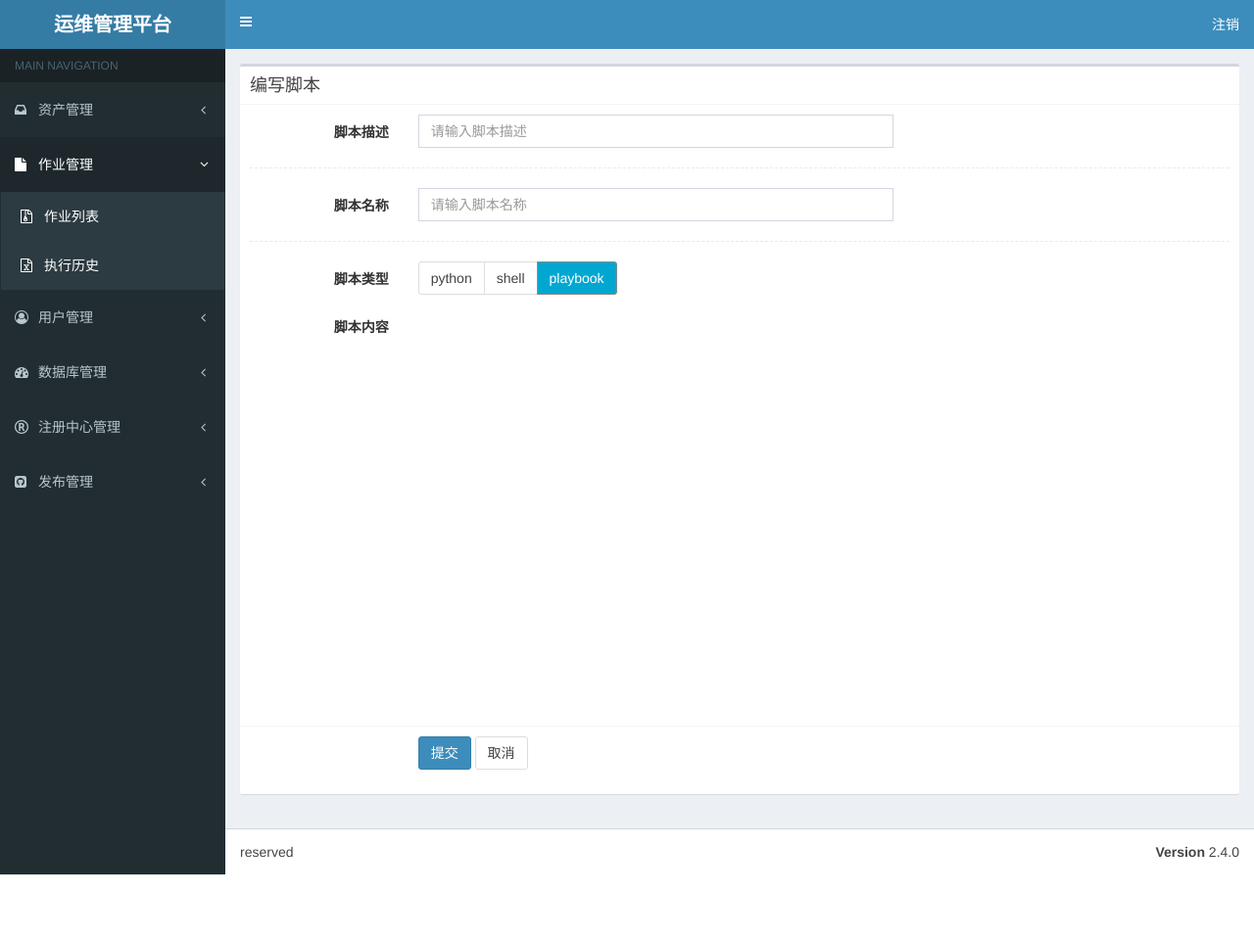
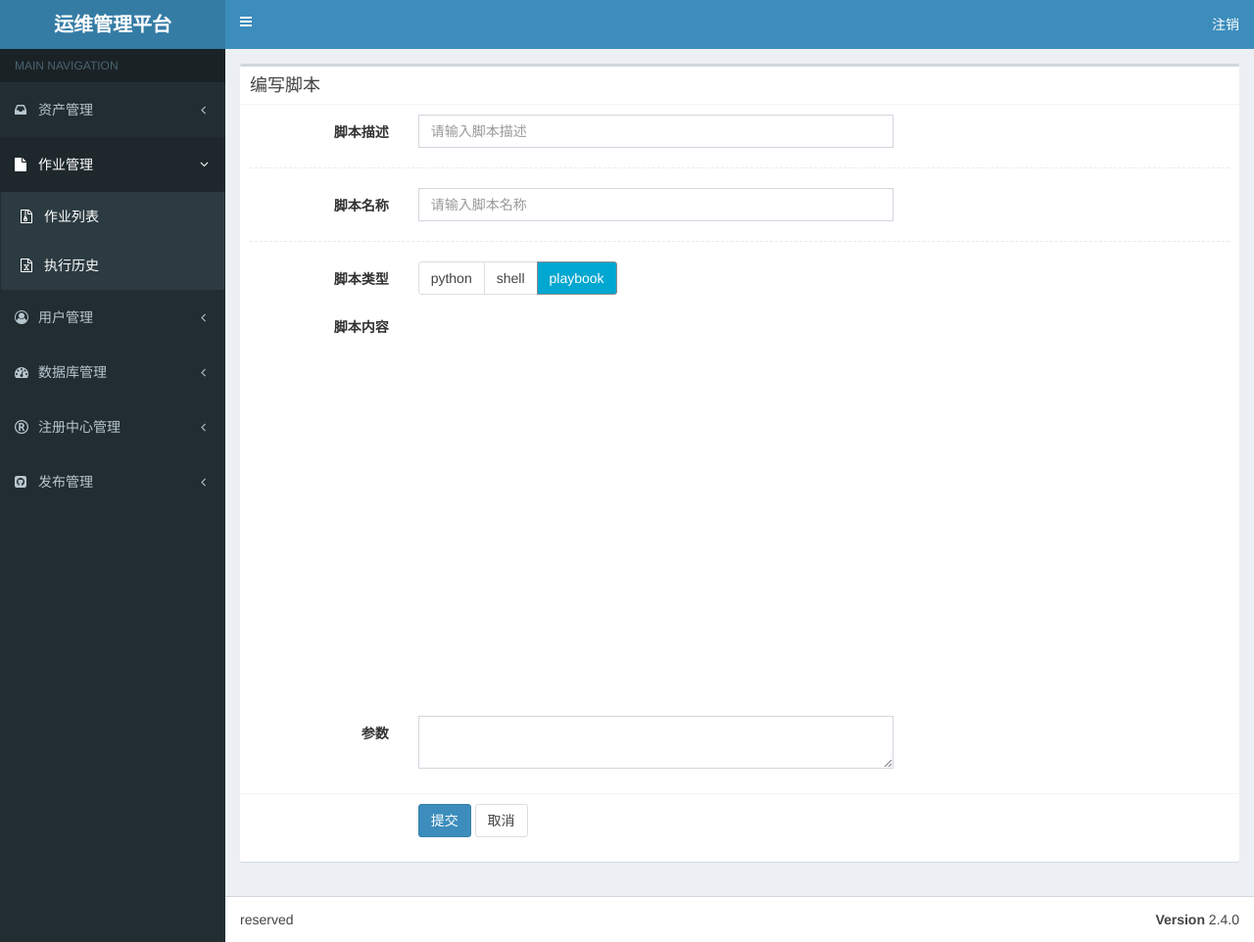
Before and after one commit to sxf123/opsplt, a Django app: page /job/content/ in a window 1280 px wide. Shown: the whole page at 98% size. Before the commit the page ends 893 px from the top, so only its background shows below. Run offline with Django 3.2, Linux system fonts and the light colour scheme; the visitor is signed in with stand-in values (Sample User, id 1); parts of the project's set-up code (start-up, migrations or seed data) failed here and were passed over; some libraries are stand-ins or nearby versions.

Commit message:
playbook执行增加参数

```diff
--- a/job/models.py
+++ b/job/models.py
@@ -7,6 +7,7 @@ class Job(models.Model):
     job_desc = models.CharField(max_length=255,null=False,blank=False,verbose_name="作业描述")
     job_type = models.CharField(max_length=255,null=False,blank=False,verbose_name="作业类型")
     job_content = models.TextField(null=False,blank=False,verbose_name="作业内容")
+    extra_vars = models.TextField(null=True,blank=True,verbose_name="参数")
 
     def __str__(self):
         return self.job_name
--- a/job/views/JobView.py
+++ b/job/views/JobView.py
@@ -26,10 +26,11 @@ class JobAddView(View):
     @method_decorator(login_required)
     @method_decorator(permission_required('job.add_job',raise_exception=True))
     def post(self,request,*args,**kwargs):
-        job_name = request.POST.get('job_name');
-        job_desc = request.POST.get('job_desc');
-        job_type = request.POST.get('job_type');
-        job_content = request.POST.get('job_content');
+        job_name = request.POST.get('job_name')
+        job_desc = request.POST.get('job_desc')
+        job_type = request.POST.get('job_type')
+        job_content = request.POST.get('job_content')
+        extra_vars = request.POST.get('extra_vars')
         if job_type == 'python':
             job_name = job_name + ".py"
         elif job_type == "shell":
@@ -40,7 +41,8 @@ class JobAddView(View):
             job_name=job_name,
             job_desc=job_desc,
             job_type=job_type,
-            job_content=job_content
+            job_content=job_content,
+            extra_vars=extra_vars
         )
         job.save()
         return JsonResponse({'message': 'add job {} success'.format(job_name)})
@@ -61,9 +63,11 @@ class JobUpdateView(View):
     @method_decorator(permission_required('job.update_job', raise_exception=True))
     def post(self, request, *args, **kwargs):
         job_content = request.POST.get('job_content')
+        extra_vars = request.POST.get('extra_vars')
         id = kwargs.get('id')
         job = Job.objects.get(pk=id)
         job.job_content = job_content
+        job.extra_vars = extra_vars
         job.save()
         return JsonResponse({"message": "update {} success".format(job.job_name)})
 
--- a/templates/job/job_content.html
+++ b/templates/job/job_content.html
@@ -49,6 +49,12 @@
                     <div class="col-sm-6">
                         <div id="code" style="min-height: 400px; overflow-y: auto;overflow-x: hidden">
                         </div>
+                    </div>
+                </div>
+                <div class="form-group">
+                    <label class="col-sm-2 control-label" for="extra_vars">参数</label>
+                    <div class="col-sm-6">
+                        <textarea id="extra_vars" class="form-control"></textarea>
                     </div>
                 </div>
             </div>
@@ -202,6 +208,7 @@
                 var job_name = $('#job_name').val();
                 var job_type = onclick;
                 var job_content = editor.getValue();
+                var extra_vars = $('#extra_vars').val();
                 if(validJobSubmit()){
                     $.ajax({
                         url: "{% url 'job_content' %}",
@@ -210,7 +217,8 @@
                             'job_name': job_name,
                             'job_desc': job_desc,
                             'job_type': job_type,
-                            'job_content': job_content
+                            'job_content': job_content,
+                            'extra_vars': extra_vars
                         },
                         success: function (res) {
                             console.log(res);
```
Also changed, not shown: templates/job/job_update.html (+9 -1 lines).
